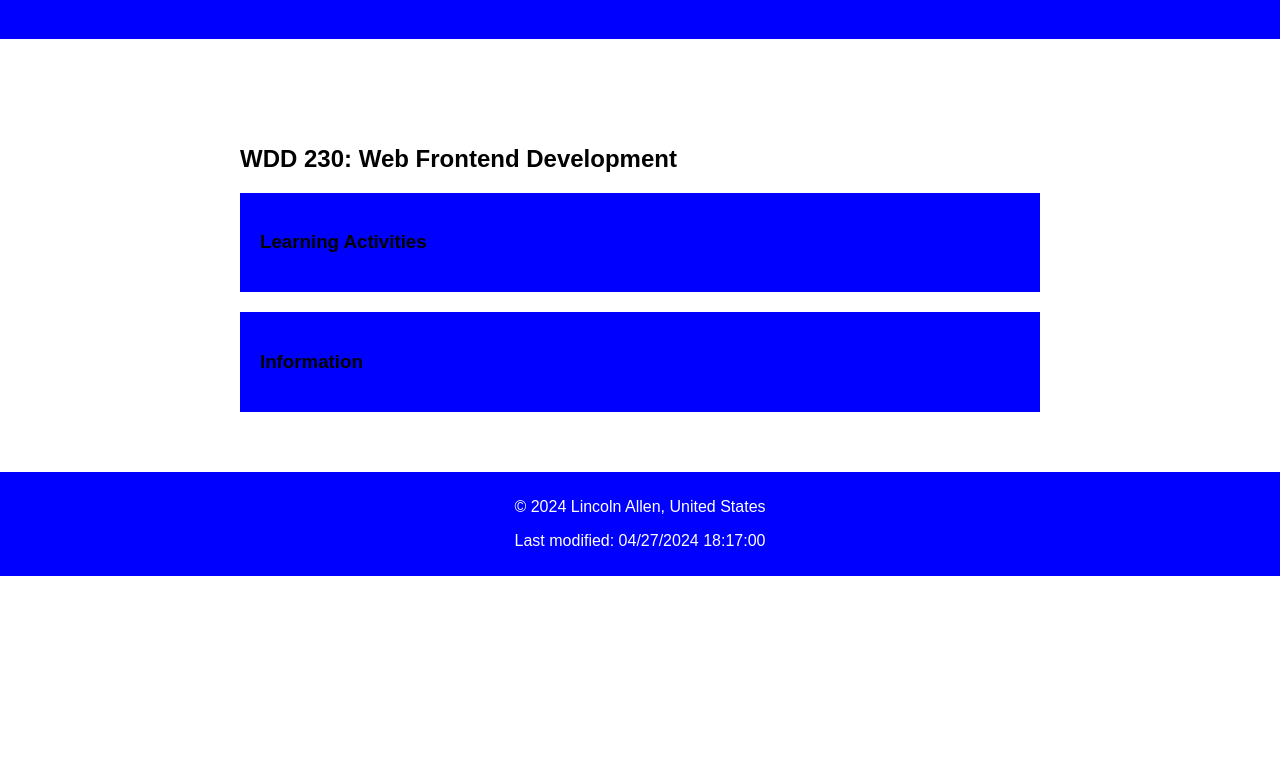
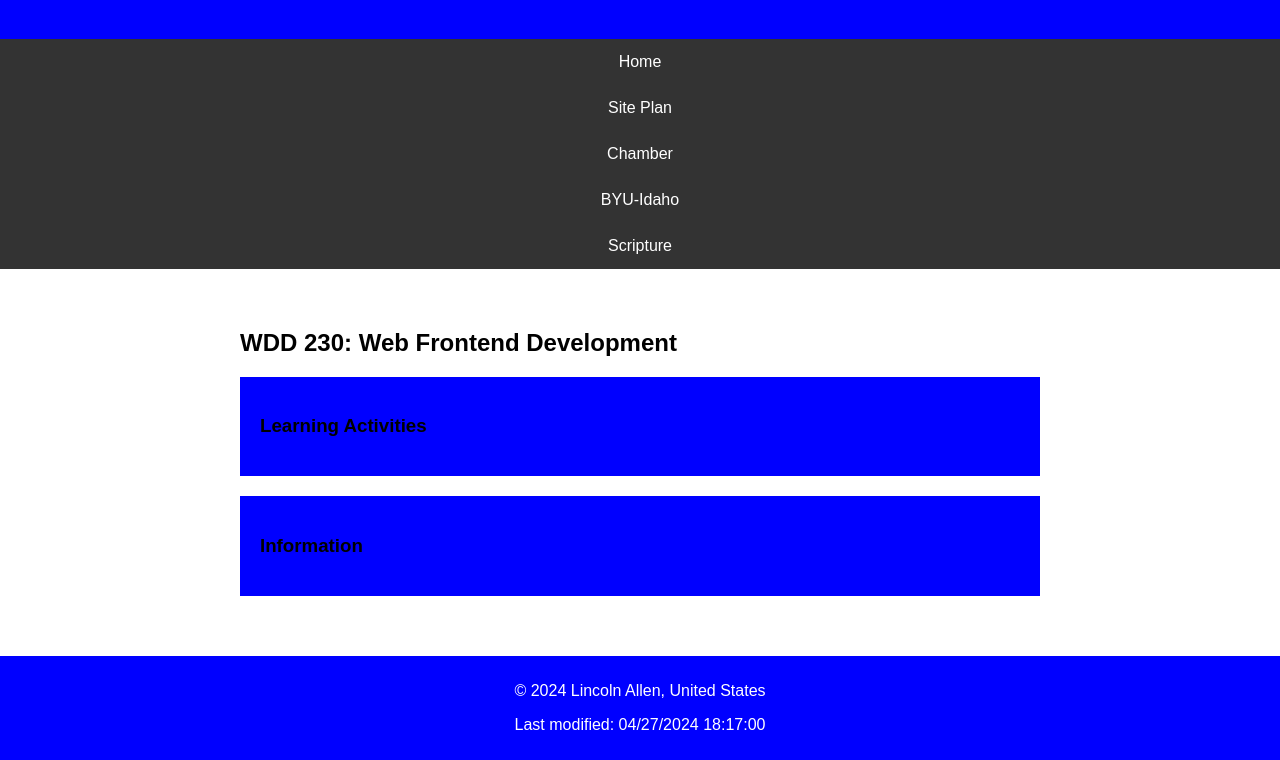
Before and after one commit to LosAllen/wdd230, a plain HTML site: page Start assignment/index.html in a window 1280 px wide. Shown: the part 99-859 px from the top of the page. Before the commit the page ends 800 px from the top, so only its background shows below. Drawn offline with Linux system fonts and the light colour scheme.

Commit message:
fixed headers

```diff
--- a/Start assignment/Styles/base.css
+++ b/Start assignment/Styles/base.css
@@ -20,17 +20,19 @@ nav ul {
     list-style-type: none;
     padding: 0;
     text-align: center;
-    background-color: white;
+    background-color: #333;
     margin: 0;
     overflow: hidden;
+    display: flex;
+    flex-direction: column;
 }
 
 nav ul li {
-    display: inline;
+    display: block;
 }
 
 nav ul li a {
-    display: inline-block;
+    display: block;
     color: white;
     text-align: center;
     padding: 14px 16px;
@@ -41,6 +43,7 @@ nav ul li a:hover {
     background-color: #ddd;
     color: black;
 }
+
 
 main {
     max-width: 800px;
```
